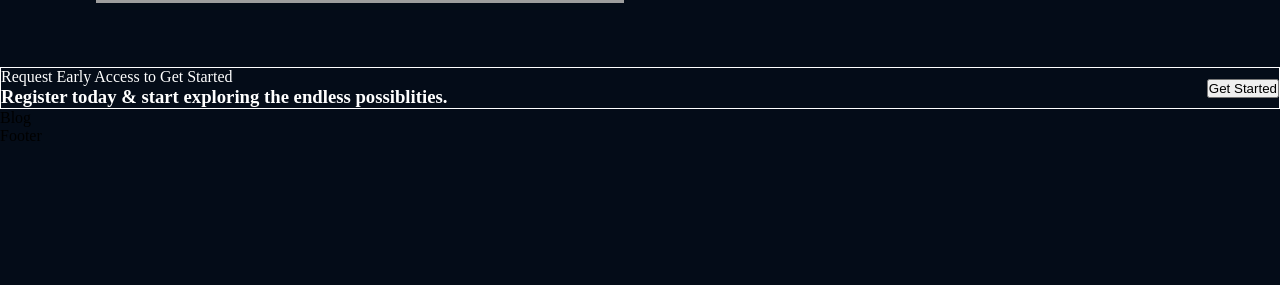
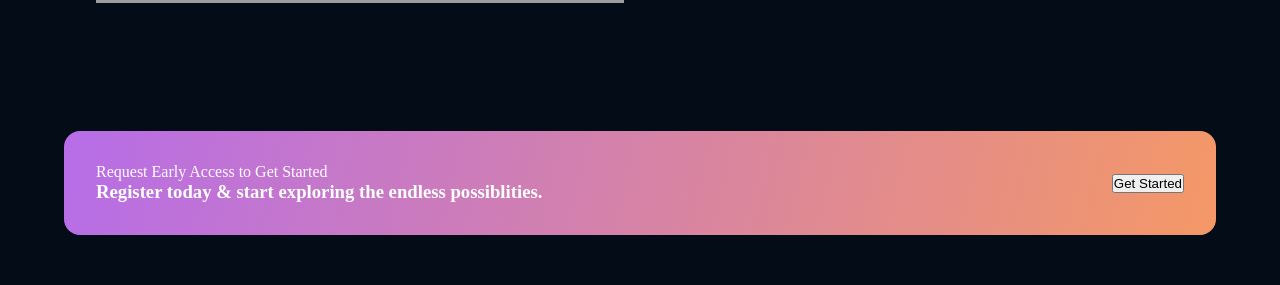
Before and after one commit to DmitryVelichko/avatar-website-react, a React (Create React App) app: page / in a window 1280 px wide. Shown: the part 2648-2933 px from the top of the page. Before the commit the page ends 2793 px from the top, so only its background shows below. Built offline with nearby package versions, Linux system fonts and the light colour scheme; grey boxes are pictures that could not be loaded.

Commit message:
New commit

```diff
--- a/src/components/cta/cta.css
+++ b/src/components/cta/cta.css
@@ -1,8 +1,11 @@
 .gpt3__cta {
-    border: 1px solid white;
-    color: white;
-    display: flex;
-    justify-content: space-between;
-    align-items: center;
-    flex-direction: row;
+  color: white;
+  display: flex;
+  justify-content: space-between;
+  align-items: center;
+  flex-direction: row;
+  padding: 2rem;
+  margin: 4rem;
+  border-radius: 1rem;
+  background: var(--gradient-bar);
 }
```
